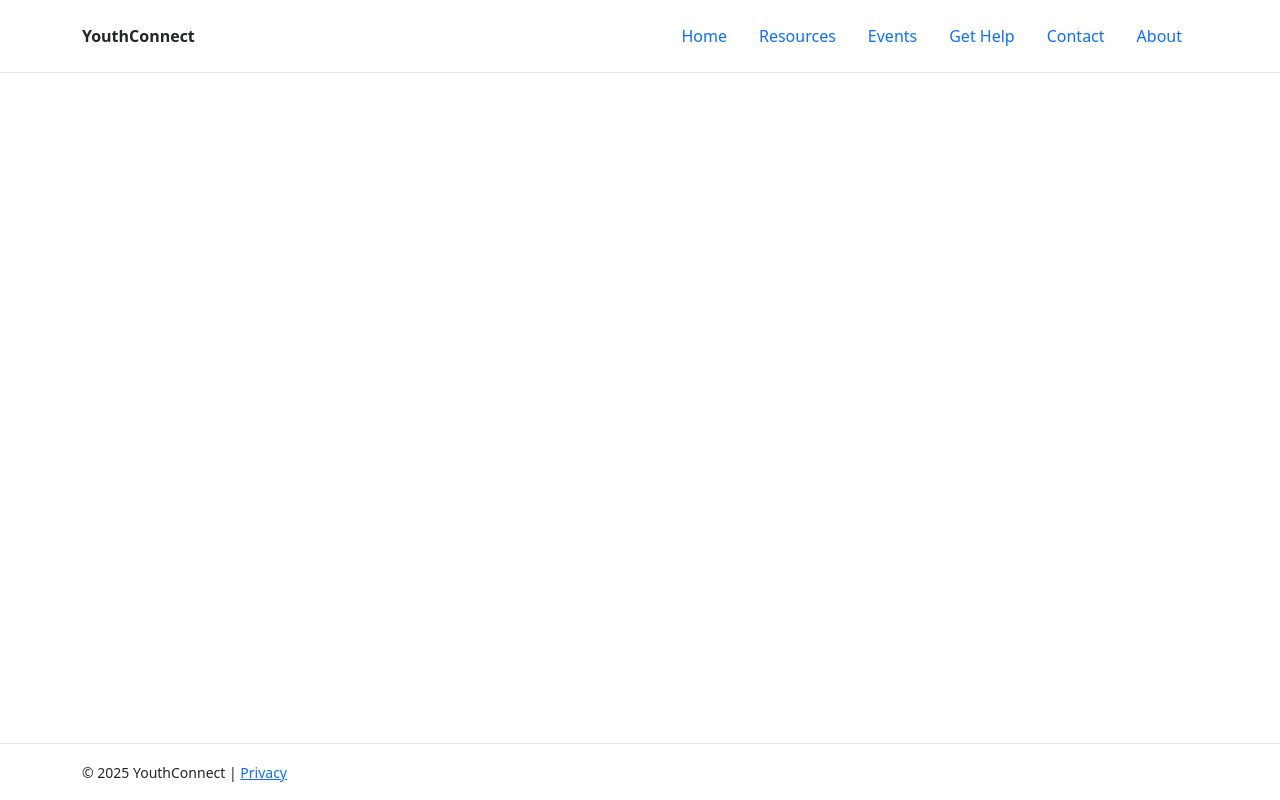
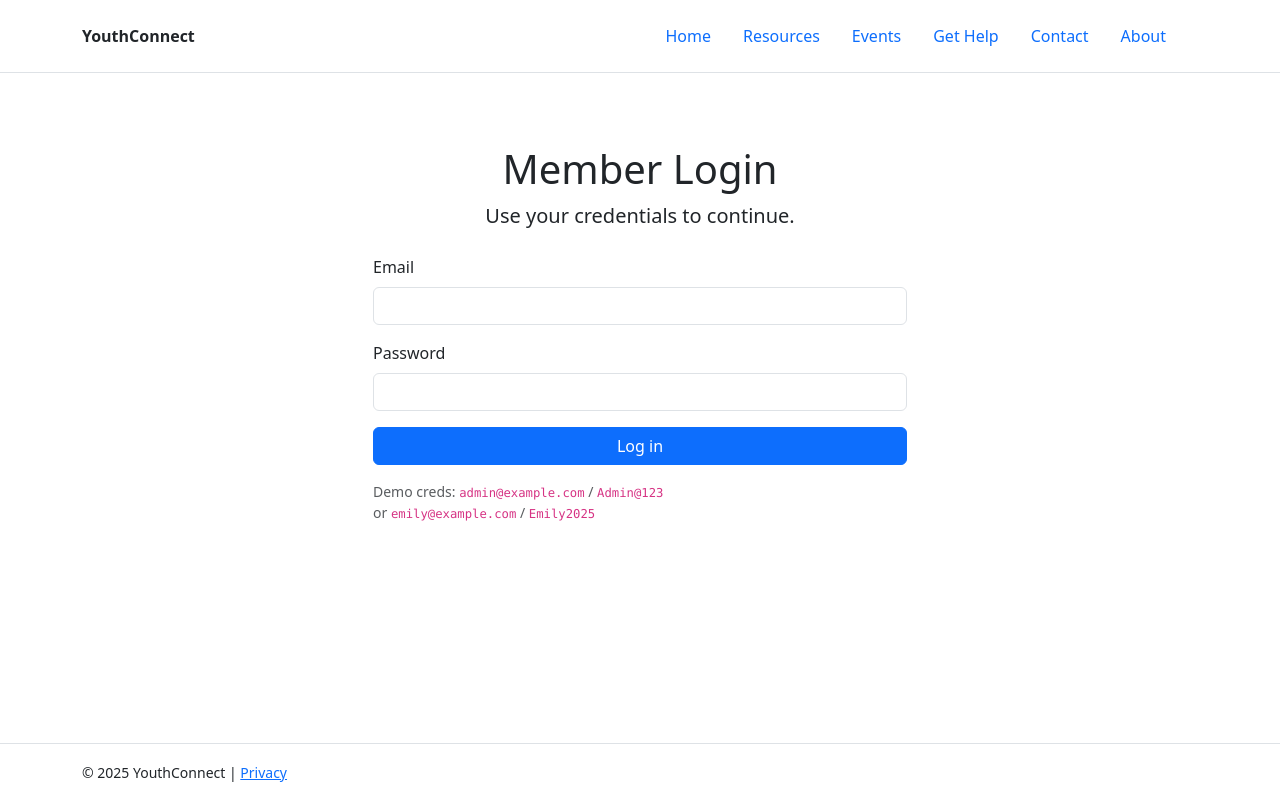
Before and after one commit to rpan0037/FIT5032-Assignment, a Vue app in the folder youth-mental-health/: page /login in a window 1280 px wide. Built offline with nearby package versions, Linux system fonts and the light colour scheme.

Commit message:
added login functionality

```diff
--- /dev/null
+++ b/youth-mental-health/src/assets/json/login_credentials.json
@@ -0,0 +1,23 @@
+[
+    {
+      "id": 1,
+      "name": "Admin User",
+      "email": "admin@example.com",
+      "password": "Admin@123",
+      "role": "admin"
+    },
+    {
+      "id": 2,
+      "name": "Emily Tran",
+      "email": "emily@example.com",
+      "password": "Emily2025",
+      "role": "user"
+    },
+    {
+      "id": 3,
+      "name": "Liam O’Connor",
+      "email": "liam@example.com",
+      "password": "LiamUni19",
+      "role": "user"
+    }
+  ]
--- /dev/null
+++ b/youth-mental-health/src/auth.js
@@ -0,0 +1,25 @@
+import { ref } from 'vue'
+import usersData from './assets/json/login_credentials.json'
+
+export const currentUser = ref(JSON.parse(localStorage.getItem('currentUser')) || null)
+
+export const isAuthenticated = ref(currentUser.value !== null)
+
+export function login(username, password) {
+  const user = usersData.find(
+    u => u.email.toLowerCase() === username.toLowerCase() && u.password === password
+  )
+  if (user) {
+    currentUser.value = { id: user.id, name: user.name, email: user.email }
+    localStorage.setItem('currentUser', JSON.stringify(currentUser.value))
+    isAuthenticated.value = true
+    return true
+  }
+  return false
+}
+
+export function logout() {
+  currentUser.value = null
+  localStorage.removeItem('currentUser')
+  isAuthenticated.value = false
+}
--- a/youth-mental-health/src/components/BHeader.vue
+++ b/youth-mental-health/src/components/BHeader.vue
@@ -1,7 +1,11 @@
 <script setup>
-import { useRoute } from 'vue-router'
-const route = useRoute()
-const isActive = (path) => route.path === path || route.path.startsWith(path + '/')
+import { useRouter } from 'vue-router'
+import { isAuthenticated, logout } from '@/auth'
+const router = useRouter()
+function handleLogout() {
+  logout()
+  router.push('/login')
+}
 </script>
 
 <template>
@@ -15,23 +19,26 @@ const isActive = (path) => route.path === path || route.path.startsWith(path + '
 
         <ul class="nav nav-pills flex-wrap justify-content-center ms-md-auto">
           <li class="nav-item">
-            <RouterLink :class="['nav-link', { active: isActive('/') }]" to="/">Home</RouterLink>
+            <RouterLink class="nav-link" to="/">Home</RouterLink>
           </li>
           <li class="nav-item">
-            <RouterLink :class="['nav-link', { active: isActive('/resources') }]" to="/resources">Resources</RouterLink>
+            <RouterLink class="nav-link" to="/resources">Resources</RouterLink>
           </li>
           <li class="nav-item">
-            <RouterLink :class="['nav-link', { active: isActive('/events') }]" to="/events">Events</RouterLink>
+            <RouterLink class="nav-link" to="/events">Events</RouterLink>
           </li>
           <li class="nav-item">
-            <RouterLink :class="['nav-link', { active: isActive('/help') }]" to="/help">Get Help</RouterLink>
+            <RouterLink class="nav-link" to="/help">Get Help</RouterLink>
           </li>
           <li class="nav-item">
-            <RouterLink :class="['nav-link', { active: isActive('/contact') }]" to="/contact">Contact</RouterLink>
+            <RouterLink class="nav-link" to="/contact">Contact</RouterLink>
           </li>
           <li class="nav-item">
-            <RouterLink :class="['nav-link', { active: isActive('/about') }]" to="/about">About</RouterLink>
+            <RouterLink class="nav-link" to="/about">About</RouterLink>
           </li>
+          <li class="nav-item ms-3">
+          <button v-if="isAuthenticated" class="btn btn-outline-danger btn-sm" @click="handleLogout">Logout</button>
+        </li>
         </ul>
       </header>
     </div>
--- a/youth-mental-health/src/main.js
+++ b/youth-mental-health/src/main.js
@@ -2,8 +2,7 @@ import { createApp } from 'vue'
 import App from './App.vue'
 import router from './router'
 import 'bootstrap/dist/css/bootstrap.min.css'
-// import './assets/base.css'
-// import './assets/main.css'
+
 
 const app = createApp(App)
 
--- /dev/null
+++ b/youth-mental-health/src/pages/LoginPage.vue
@@ -0,0 +1,57 @@
+<script setup>
+import { ref } from 'vue'
+import { useRouter } from 'vue-router'
+import { login } from '@/auth'
+
+const router = useRouter()
+
+const email = ref('')
+const password = ref('')
+const error = ref('')
+
+const onSubmit = () => {
+  error.value = ''
+  const ok = login(email.value.trim(), password.value)
+  if (ok) {
+    router.push('/')
+  } else {
+    error.value = 'Invalid email or password.'
+  }
+}
+</script>
+
+<template>
+  <div class="container mt-5 page-container">
+    <div class="row">
+      <div class="col-md-6 offset-md-3">
+        <div class="text-center mb-4">
+          <h1 class="display-6">Member Login</h1>
+          <p class="lead mb-0">Use your credentials to continue.</p>
+        </div>
+
+        <form @submit.prevent="onSubmit">
+          <div class="mb-3">
+            <label class="form-label" for="email">Email</label>
+            <input id="email" class="form-control" type="email" v-model="email" autocomplete="email" />
+          </div>
+
+          <div class="mb-3">
+            <label class="form-label" for="password">Password</label>
+            <input id="password" class="form-control" type="password" v-model="password" autocomplete="current-password" />
+          </div>
+
+          <div v-if="error" class="text-danger mb-3">{{ error }}</div>
+
+          <div class="d-grid">
+            <button type="submit" class="btn btn-primary">Log in</button>
+          </div>
+        </form>
+
+        <div class="mt-3 small text-muted">
+          Demo creds: <code>admin@example.com</code> / <code>Admin@123</code><br>
+          <span class="d-block">or <code>emily@example.com</code> / <code>Emily2025</code></span>
+        </div>
+      </div>
+    </div>
+  </div>
+</template>
--- a/youth-mental-health/src/router/index.js
+++ b/youth-mental-health/src/router/index.js
@@ -1,5 +1,7 @@
 // src/router/index.js
 import { createRouter, createWebHistory } from 'vue-router'
+import { isAuthenticated } from "../auth";
+
 
 const Home = () => import('../pages/HomePage.vue')
 const Resources = () => import('../pages/ResourcesPage.vue')
@@ -7,18 +9,30 @@ const Events = () => import('../pages/EventsPage.vue')
 const Help = () => import('../pages/HelpPage.vue')
 const About = () => import('../pages/AboutPage.vue')
 const Contact = () => import('../pages/ContactPage.vue')
+const Login = () => import('../pages/LoginPage.vue')
 
 const router = createRouter({
   history: createWebHistory(),
+  linkActiveClass: 'active',
+  linkExactActiveClass: 'active',
   routes: [
-    { path: '/', component: Home },
-    { path: '/resources', component: Resources },
-    { path: '/events', component: Events },
-    { path: '/help', component: Help },
-    { path: '/about', component: About },
-    { path: '/contact', component: Contact }
+    { path: '/', component: Home, name: 'Home', meta: {requiresAuth: true} },
+    { path: '/resources', component: Resources, name: 'Resources', meta: {requiresAuth: true} },
+    { path: '/events', component: Events, name: 'Events', meta: {requiresAuth: true} },
+    { path: '/help', component: Help, name: 'Help', meta: {requiresAuth: true} },
+    { path: '/about', component: About, name: 'About', meta: {requiresAuth: true} },
+    { path: '/contact', component: Contact, name: 'Contact', meta: {requiresAuth: true} },
+    {path: '/login', component: Login, name: 'Login'}
   ],
   scrollBehavior: () => ({ top: 0 }) // ensures scroll to top on navigation
 })
 
+router.beforeEach((to, from, next) => {
+  if (to.meta.requiresAuth && !isAuthenticated.value) {
+    next({ name: 'Login' })
+  } else {
+    next()
+  }
+})
+
 export default router
```
